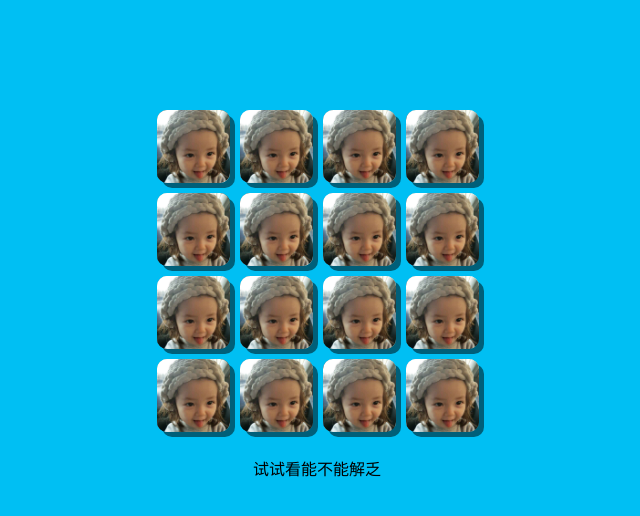
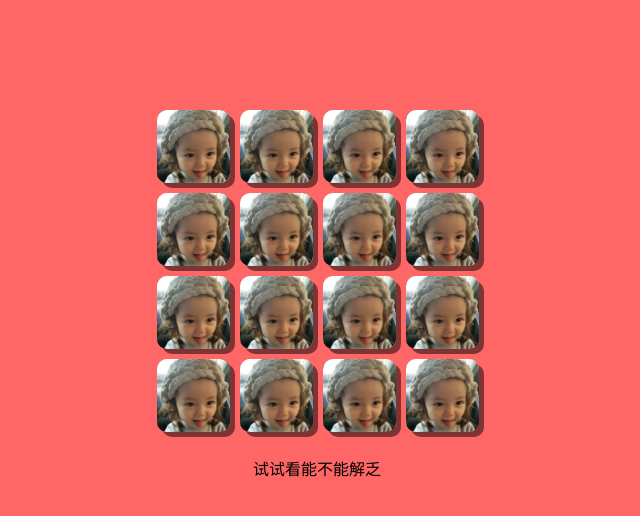
Before and after one commit to chinaqhy/xc20190408, a plain HTML site: page index.html in a window 1280 px wide. Shown: the whole page, without its empty margins (323-963 px from the left). Drawn offline with Linux system fonts and the light colour scheme.

Commit message:
Update index.html

```diff
--- a/index.html
+++ b/index.html
@@ -10,7 +10,7 @@
 
 html,body{
 	padding: 0;
-	background: #00bff3;
+	background: #FF6666;
 	margin: 0;
 }
 .page_mengceng{
```
